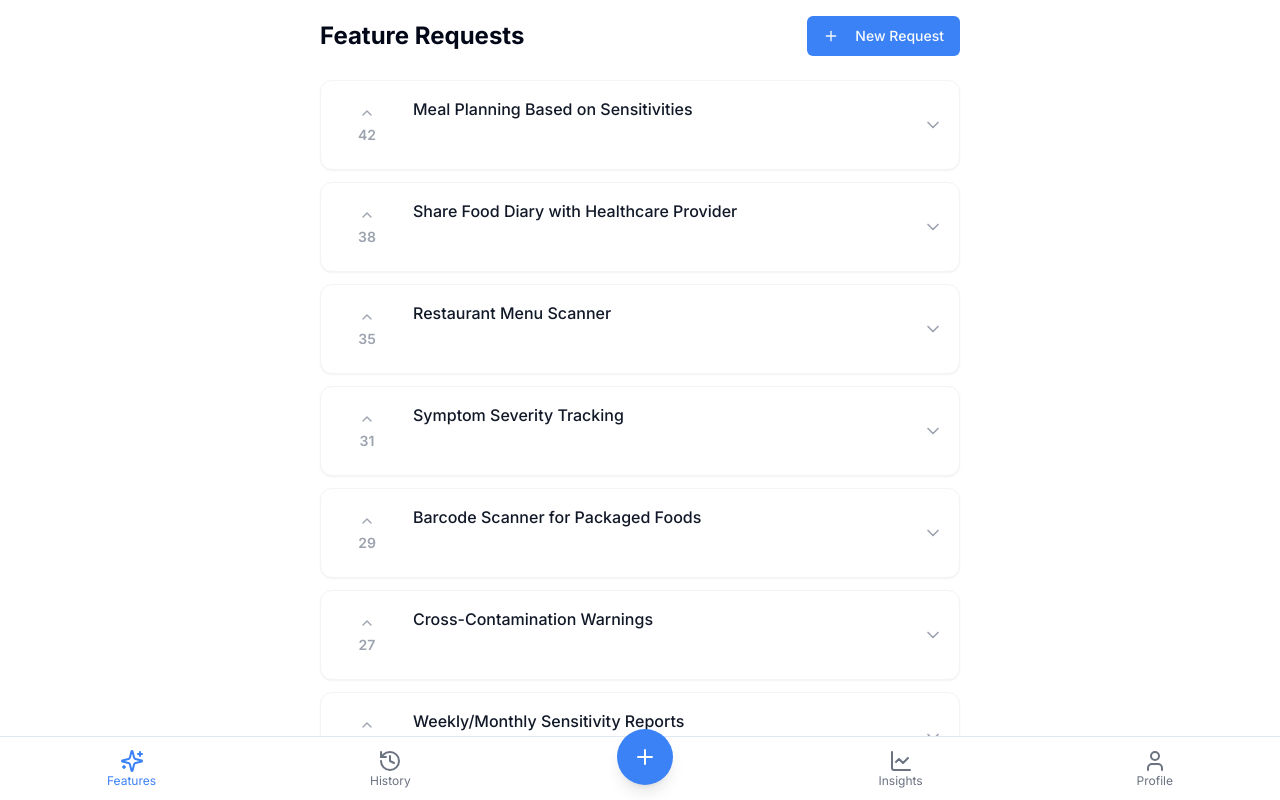
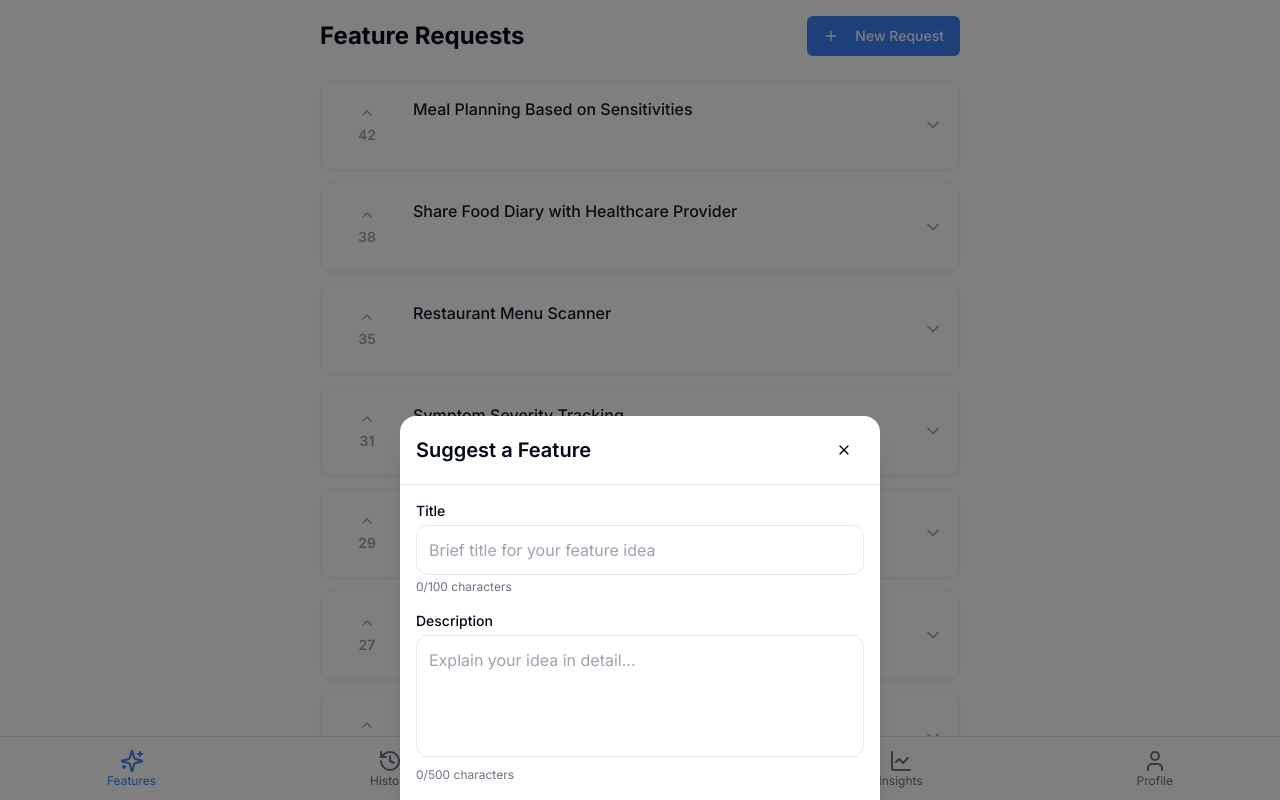
Before and after one commit to tomek-mcclintock/food-tracker, a Next.js app: page /features in a window 1280 px wide. Both pictures are taken after a click on the button "New Request". Shown: the top 800 px of the page. Built offline with nearby package versions, Linux system fonts and the light colour scheme; no server answers.

Commit message:
New Features Modal

```diff
--- a/src/app/features/page.js
+++ b/src/app/features/page.js
@@ -5,6 +5,7 @@ import React, { useState } from 'react';
 import { Plus } from 'lucide-react';
 import { Button } from '@/components/ui/button';
 import FeatureCard from '@/components/features/FeatureCard';
+import NewFeatureModal from '@/components/features/NewFeatureModal';
 
 const initialFeatures = [
   {
@@ -96,6 +97,15 @@ export default function Features() {
     }));
   };
 
+  const handleNewFeature = (newFeature) => {
+    const featureWithId = {
+      ...newFeature,
+      id: Math.max(...features.map(f => f.id)) + 1
+    };
+    setFeatures([...features, featureWithId]);
+    setShowNewFeature(false);
+  };
+
   return (
     <div className="max-w-2xl mx-auto pb-24 px-4">
       <div className="flex justify-between items-center mb-6">
@@ -121,11 +131,11 @@ export default function Features() {
           ))}
       </div>
 
-      {/* Add new feature form - to be implemented */}
       {showNewFeature && (
-        <div>
-          {/* Form will go here */}
-        </div>
+        <NewFeatureModal
+          onClose={() => setShowNewFeature(false)}
+          onSubmit={handleNewFeature}
+        />
       )}
     </div>
   );
--- /dev/null
+++ b/src/components/features/NewFeatureModal.js
@@ -0,0 +1,113 @@
+// src/components/features/NewFeatureModal.js
+"use client"
+
+import React, { useState } from 'react';
+import { X } from 'lucide-react';
+import { Button } from '@/components/ui/button';
+
+const NewFeatureModal = ({ onClose, onSubmit }) => {
+  const [title, setTitle] = useState('');
+  const [description, setDescription] = useState('');
+  const [error, setError] = useState('');
+
+  const handleSubmit = (e) => {
+    e.preventDefault();
+
+    // Validation
+    if (title.length < 3) {
+      setError('Title must be at least 3 characters long');
+      return;
+    }
+    if (description.length < 10) {
+      setError('Description must be at least 10 characters long');
+      return;
+    }
+
+    onSubmit({
+      title,
+      description,
+      votes: 0,
+      hasVoted: false,
+      createdAt: new Date().toISOString(),
+    });
+  };
+
+  return (
+    <>
+      {/* Backdrop */}
+      <div
+        className="fixed inset-0 bg-black/50 z-50"
+        onClick={onClose}
+      />
+
+      {/* Modal */}
+      <div className="fixed left-1/2 top-1/2 -translate-x-1/2 -translate-y-1/2 w-full max-w-lg z-50 animate-fade-in">
+        <div className="bg-white rounded-2xl shadow-xl m-4">
+          <div className="flex justify-between items-center p-4 border-b">
+            <h2 className="text-xl font-semibold">Suggest a Feature</h2>
+            <Button variant="ghost" size="sm" onClick={onClose}>
+              <X className="w-5 h-5" />
+            </Button>
+          </div>
+
+          <form onSubmit={handleSubmit} className="p-4 space-y-4">
+            <div>
+              <label className="block text-sm font-medium mb-1">Title</label>
+              <input
+                type="text"
+                value={title}
+                onChange={(e) => setTitle(e.target.value)}
+                className="w-full p-3 border rounded-xl"
+                placeholder="Brief title for your feature idea"
+                maxLength={100}
+              />
+              <div className="text-xs text-gray-500 mt-1">
+                {title.length}/100 characters
+              </div>
+            </div>
+
+            <div>
+              <label className="block text-sm font-medium mb-1">Description</label>
+              <textarea
+                value={description}
+                onChange={(e) => setDescription(e.target.value)}
+                className="w-full p-3 border rounded-xl resize-none"
+                rows={4}
+                placeholder="Explain your idea in detail..."
+                maxLength={500}
+              />
+              <div className="text-xs text-gray-500 mt-1">
+                {description.length}/500 characters
+              </div>
+            </div>
+
+            {error && (
+              <div className="text-red-500 text-sm">
+                {error}
+              </div>
+            )}
+
+            <div className="flex gap-3 pt-2">
+              <Button
+                type="submit"
+                className="flex-1 bg-blue-500 hover:bg-blue-600 text-white"
+              >
+                Submit
+              </Button>
+              <Button
+                type="button"
+                variant="outline"
+                className="flex-1"
+                onClick={onClose}
+              >
+                Cancel
+              </Button>
+            </div>
+          </form>
+        </div>
+      </div>
+    </>
+  );
+};
+
+export default NewFeatureModal;
```
